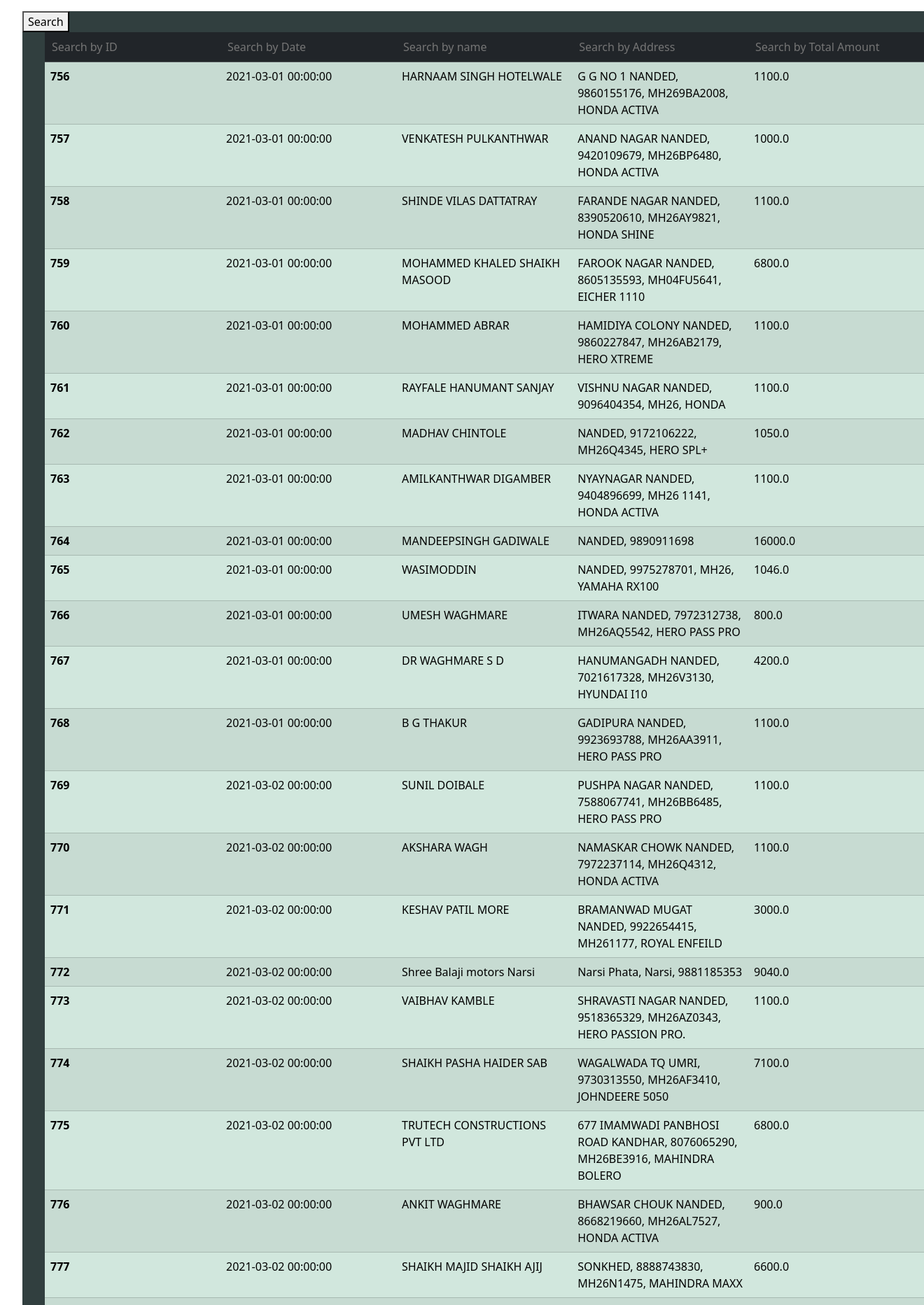
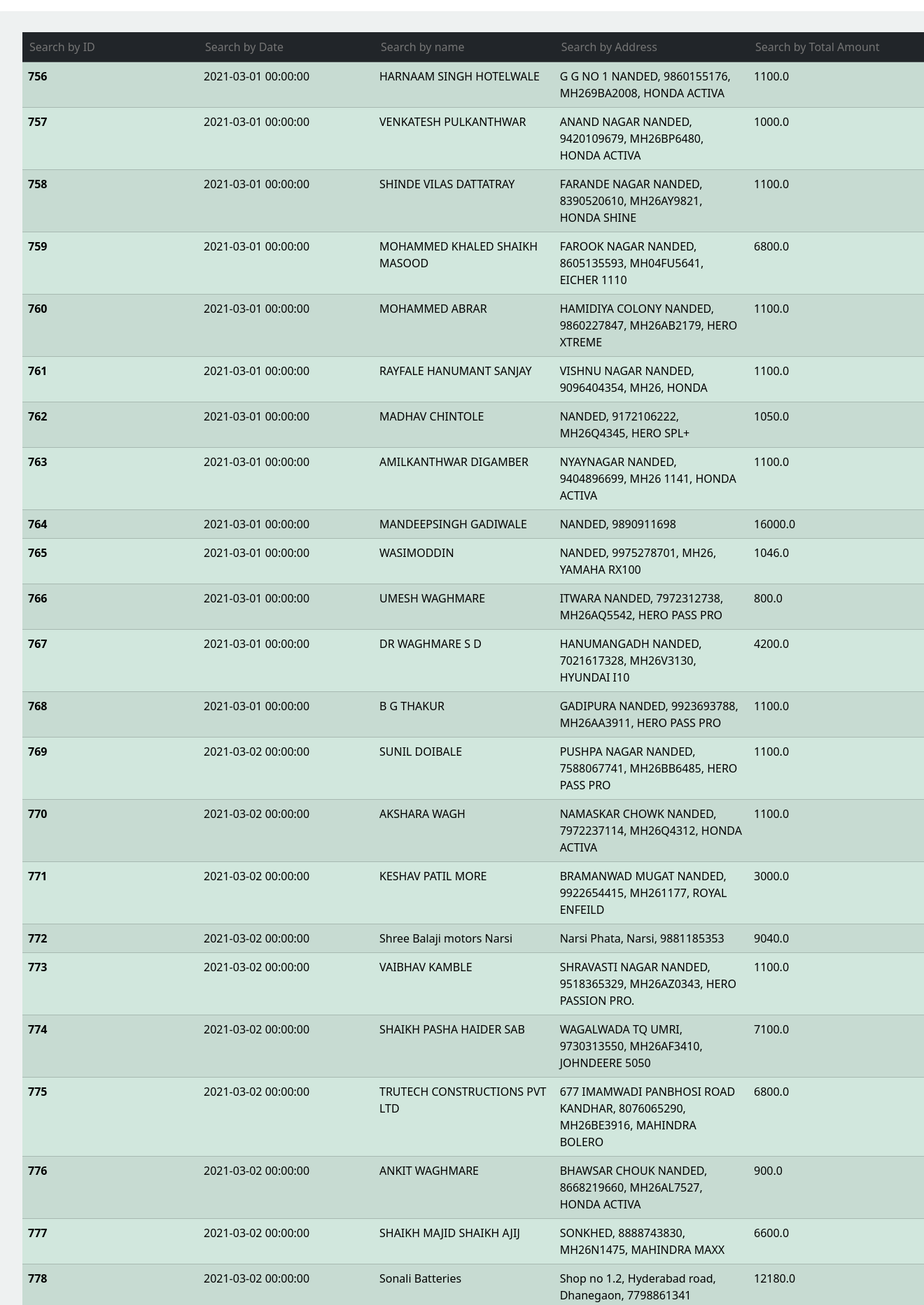
Before and after one commit to nihallondhe20/uploadfilehandler, a Django app: page /home/ in a window 1320 px wide. Shown: the part 40-1905 px from the top of the page at 70% size. Run offline with Django 3.2, Linux system fonts and the light colour scheme; data comes from the database, SQL or seed files in the repository.

Commit message:
search bar hide

```diff
--- a/uploadfile/templates/home.html
+++ b/uploadfile/templates/home.html
@@ -12,22 +12,22 @@
     </li>
   </ul>
 </head>
-<body>
-    <form method="get" action="" style="margin-left: 32px ; background-color: rgb(49, 63, 63);">
-        <button type="submit">Search</button>
+<body >
+    <form method="get" action=""  style="scroll-margin-inline-start: 2px;box-shadow: 5px 5px 5px #f50707; background-color: rgb(238, 241, 241);box-shadow: 5px 5px 5px #f50707;">
+        <button style="visibility: hidden;" type="submit">Search</button>
 
 
     <ul>
-        <table class="table table-success table-striped">
+        <table class="table table-success table-striped" >
             <thead class="table-dark">
               <tr>
-                <th scope="col" ><input type="text" name="ID" style="background-color: transparent; border: transparent;"      placeholder="Search by ID" value="{{ request.GET.search }}">
+                <th scope="col" ><input type="text" name="ID" style="background-color: transparent; border: transparent;"      placeholder="Search by ID"  value="{{ request.GET.search }}">
                 </th>
                 <th scope="col"><input type="text" name="date"  style="background-color: transparent; border: transparent;"   placeholder="Search by Date" value="{{ request.GET.search }}">
                 </th>
                 <th scope="col"><input type="text" name="name" style="background-color: transparent; border: transparent;"    placeholder="Search by name" value="{{ request.GET.search }}">
                 </th>
-                <th scope="col"><input type="text" name="address"  style="background-color: transparent; border: transparent;"   placeholder="Search by Address" value="{{ request.GET.search }}">
+                <th scope="col"><input type="text" name="address"  style="background-color: transparent; border: transparent;"   placeholder="Search by Address" value="{{ request.GET.address }}">
                 </th>
                 <th scope="col"><input type="text" name="Total"  style="background-color: transparent; border: transparent;"     placeholder="Search by Total Amount" value="{{ request.GET.search }}">
                 </th>
--- a/uploadfile/views.py
+++ b/uploadfile/views.py
@@ -5,7 +5,7 @@ from django.views.decorators.csrf import csrf_exempt
 from .forms import Buyerdataform,storeform
 import pandas as pd
 from django.contrib import messages
-
+from django.core.paginator import Paginator
 
 def uploadcsv(request):
     if request.method == 'POST':
@@ -38,33 +38,36 @@ def uploadcsv(request):
 
 def home(request):
     users = Buyerdata.objects.all()
-    date = Buyerdata.objects.all()
-    name = Buyerdata.objects.all()
+
 
     # Search functionality
     search_query = request.GET.get('search')
     uname = request.GET.get('name')
-    addrss = request.GET.get('address')
+    address = request.GET.get('address')
     total = request.GET.get('Total')
     ID = request.GET.get('ID')
     datee = request.GET.get('date')
     if search_query:
-        users = users.filter(address__icontains=addrss)
+        users = users.filter(address__icontains=address)
         context = {'users': users}
         return render(request, 'home.html', context)
-    if total:
+    elif search_query:
+        users = users.filter(address__icontains=address)
+        context = {'users': users}
+        return render(request, 'home.html', context)
+    elif total:
         users = users.filter(total_amount__icontains=total)
         context = {'users': users}
         return render(request, 'home.html', context)
-    if ID:
+    elif ID:
         users = users.filter(id__icontains=ID)
         context = {'users': users}
         return render(request, 'home.html', context)
-    if datee:
+    elif datee:
         users = users.filter(date__icontains=datee)
         context = {'users': users}
         return render(request, 'home.html', context)
-    if uname:
+    elif uname:
         users = users.filter(buyer__icontains=uname)
         context = {'users': users}
         return render(request, 'home.html', context)
```
